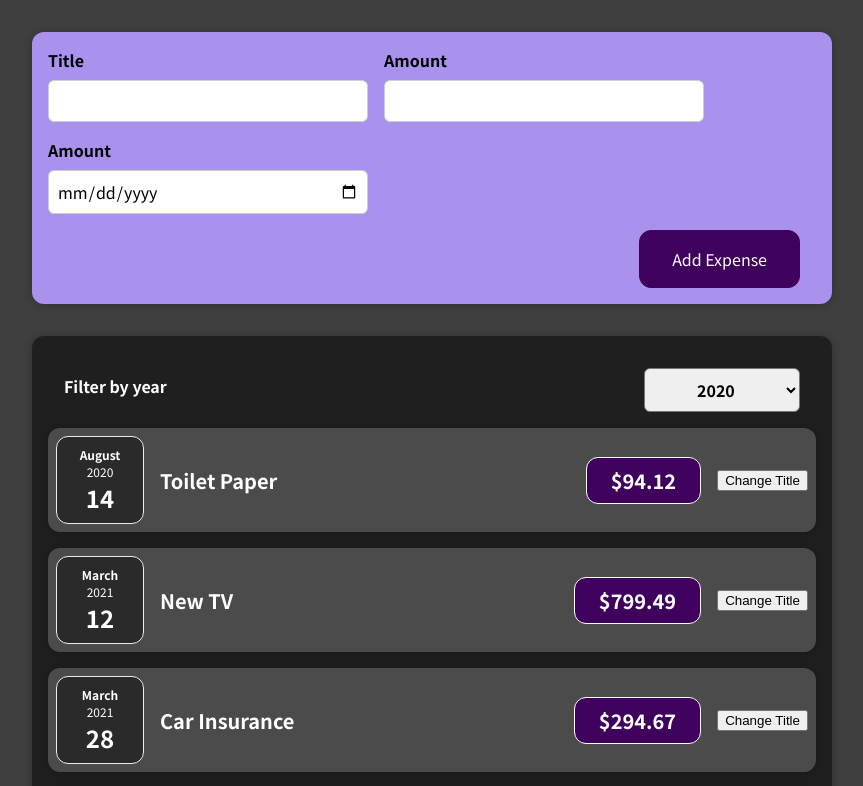
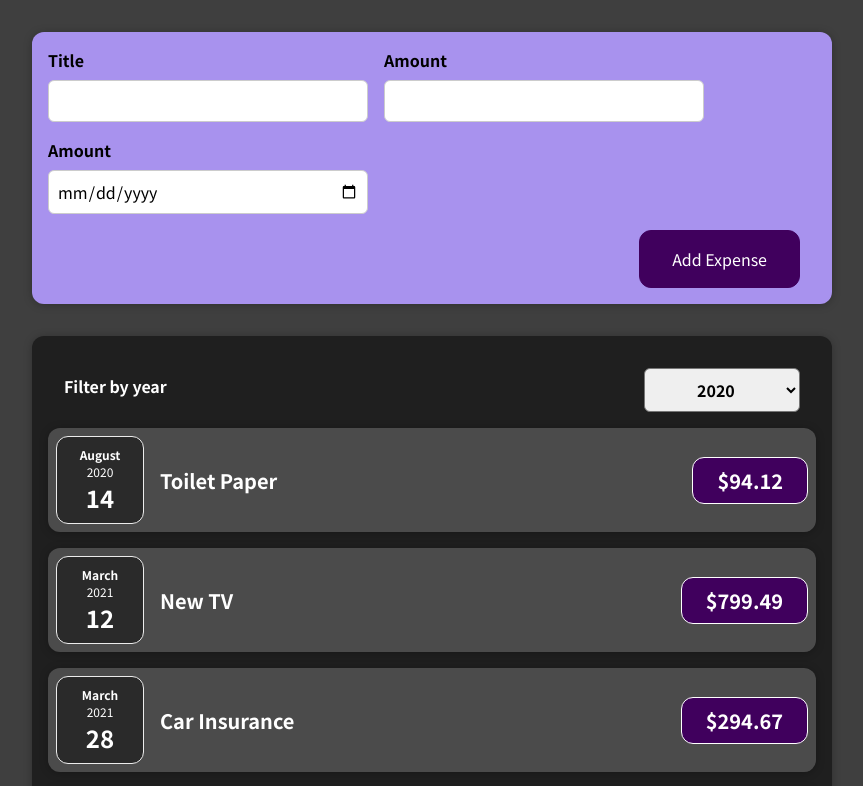
Before and after one commit to jack-chen1688/React-Complete, a React (Create React App) app in the folder react-guide/: page / in a window 1280 px wide. Shown: the top 786 px of the page, without its empty margins (208-1071 px from the left). Built offline with nearby package versions, Linux system fonts and the light colour scheme; the HTML template or start-up script is replaced by a standard one.

Commit message:
Remove the button for ExpenseItem component.

```diff
--- a/react-guide/src/components/Expenses/ExpenseItem.js
+++ b/react-guide/src/components/Expenses/ExpenseItem.js
@@ -1,23 +1,15 @@
-import React, { useState } from "react";
+import React from "react";
 import ExpenseDate from "./ExpenseDate";
 import Card from "../UI/Card";
 import "./ExpenseItem.css";
 
 function ExpenseItem(props) {
-  const [title, setTitle] = useState(props.title);
-  // console.log("title rendered:", title, setTitle);
-  const clickHandler = () => {
-    setTitle("Updated");
-    console.log(title);
-  };
-
   return (
     <Card className="expense-item">
       <ExpenseDate date={props.date} />
       <div className="expense-item__description">
-        <h2>{title}</h2>
+        <h2>{props.title}</h2>
         <div className="expense-item__price">${props.amount}</div>
-        <button onClick={clickHandler}>Change Title</button>
       </div>
     </Card>
   );
```
